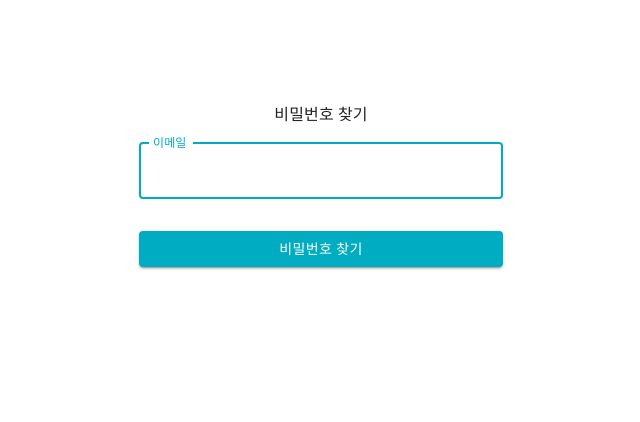
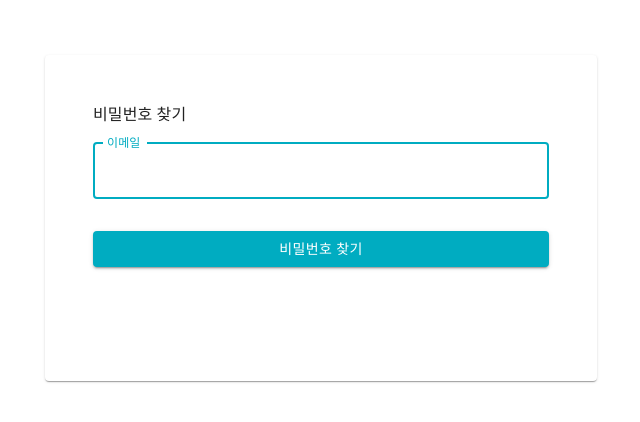
Before and after one commit to CalenDev/calendev, a React (Create React App) app in the folder Client/: page /findPw in a window 1280 px wide. Shown: the part 182-604 px from the top of the page, without its empty margins (319-959 px from the left). Built offline with nearby package versions, Linux system fonts and the light colour scheme.

Commit message:
feature : add style in FindPw.jsx
1. add temporary Custom Paper Style

```diff
--- a/Client/src/index.jsx
+++ b/Client/src/index.jsx
@@ -1,8 +1,8 @@
 import React from 'react';
 import ReactDOM from 'react-dom/client';
-import App from './App';
 import { BrowserRouter } from 'react-router-dom';
 import { CssBaseline } from '@mui/material';
+import App from './App';
 
 const root = ReactDOM.createRoot(document.getElementById('root'));
 root.render(
--- a/Client/src/pages/FindPw/FindPw.jsx
+++ b/Client/src/pages/FindPw/FindPw.jsx
@@ -8,7 +8,7 @@ import styled from '@emotion/styled';
 import { Alert } from '@mui/material';
 import TextField from '@mui/material/TextField';
 import CheckCircleOutlineIcon from '@mui/icons-material/CheckCircleOutline';
-// import Paper from '@mui/material/Paper';
+import Paper from '@mui/material/Paper';
 // import { postFindPw } from '../../api';
 import { validateEmail } from '../../utils';
 
@@ -22,7 +22,7 @@ import { validateEmail } from '../../utils';
 
 진행중
 - 사용자가 이메일을 입력 하였을 시, 해당 이메일을 가진 회원이 존재한다면 그 이메일로 해당 사용자의 비밀번호 초기화를 위한 링크를 보내주어야 한다
-  - server에서 처리
+  - server에서 처리 => 일단 임시적인 변수값으로 처리 분리
 */
 function FindPw() {
   const [alertMessageStatus, setAlertMessageStatus] = useState('');
@@ -53,7 +53,8 @@ function FindPw() {
   };
 
   return (
-    <StyledFindPwContainer component="main" maxWidth="md">
+    <StyledFindPwContainer component="main" maxWidth="sm">
+      <CustomPaper>
         <Typography varient="h5">비밀번호 찾기</Typography>
         <Box component="form" onSubmit={handleSubmit}>
           <TextField
@@ -81,19 +82,17 @@ function FindPw() {
           alertMessageObj={alertMessageObj}
           alertMessageStatus={alertMessageStatus}
         />
+      </CustomPaper>
     </StyledFindPwContainer>
   );
 }
 
-/*
 const CustomPaper = styled(Paper)`
   display: flex;
   flex-direction: column;
-  align-items: center;
-  width: auto;
-  padding: ${(props) => props.theme.spacing(4, 2)};
-  margin: ${(props) => props.theme.spacing(12, 1, 'auto')};
-`; */
+  width: 100%;
+  padding: ${(props) => props.theme.spacing(6)};
+`;
 
 function FindPwAlert(props) {
   const { alertMessageStatus, alertMessageObj } = props;
```
Lines whose indentation alone changed are shown as unchanged.
